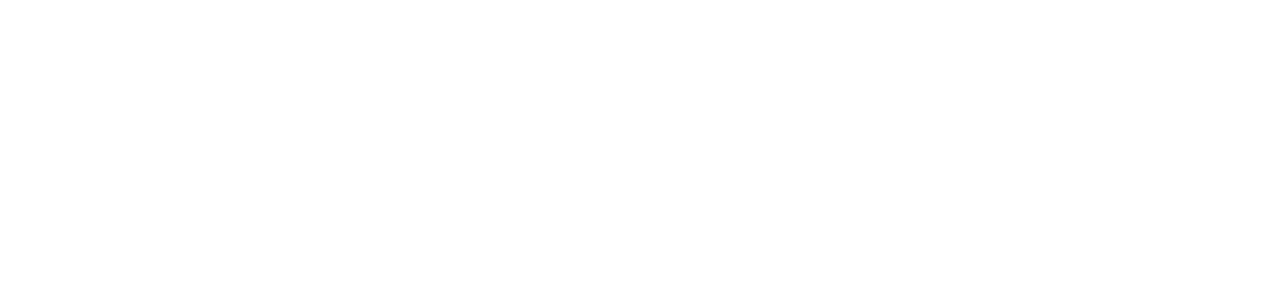
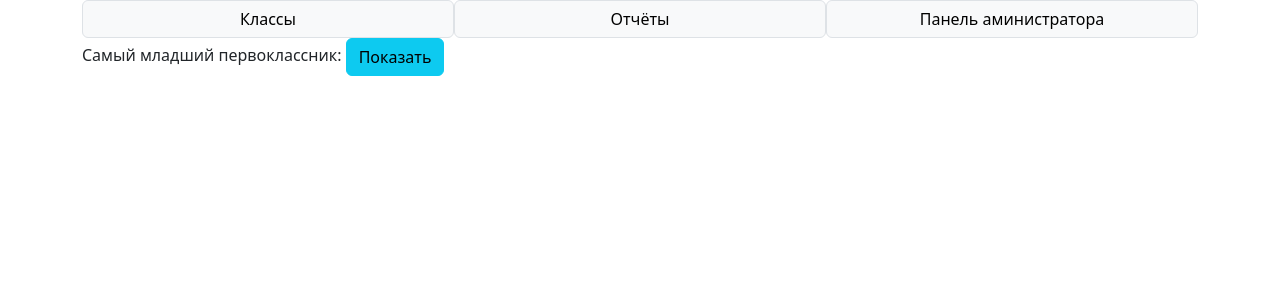
Before and after one commit to K0nstantinK0t/SchoolFrontend, a Vue app: page /reports in a window 1280 px wide. Before the commit this address had no page. Shown: the top 300 px of the page. Built offline with nearby package versions, Linux system fonts and the light colour scheme.

Commit message:
Added youngest student report

```diff
--- a/src/config.js
+++ b/src/config.js
@@ -12,4 +12,5 @@ export default {
     setClassTeacherURL: (classID)=>{
         return 'http://api.school.local/api/schoolclasses/'+classID+'/setTeacher'
     },
+    youngestStudentURL: 'http://api.school.local/api/students/youngest'
 }
--- a/src/router/index.js
+++ b/src/router/index.js
@@ -24,6 +24,11 @@ const router = createRouter({
       name: 'adminPanel',
       component: () => import('../views/AdminView.vue')
     },
+    {
+      path: '/reports',
+      name: 'reports',
+      component: () => import('../views/ReportsView.vue')
+    },
   ]
 })
 
--- /dev/null
+++ b/src/views/ReportsView.vue
@@ -0,0 +1,41 @@
+<script setup>
+import PageHeader from '@/components/PageHeader.vue'
+import { reactive } from 'vue'
+import config from '@/config.js'
+import axios from 'axios'
+const youngestStudentName = reactive([''])
+function showYoungestStudent(emit){
+  emit.preventDefault()
+  axios.get(config.youngestStudentURL)
+    .then(function(response){
+      console.log(response.data[0])
+      youngestStudentName.value =  response.data[0].surname
+        + ' '
+        + response.data[0].first_name
+        + ' '
+        +response.data[0].last_name
+
+      console.log(youngestStudentName)
+    })
+}
+</script>
+
+<template>
+  <page-header></page-header>
+  <div class="container">
+    <div class="row">
+      <p>
+      Самый младший первоклассник:
+        <span v-if="youngestStudentName.length">
+          {{youngestStudentName.value
+           }}
+        </span>
+        <button class="btn btn-info" @click="showYoungestStudent">Показать</button>
+      </p>
+    </div>
+  </div>
+</template>
+
+<style scoped>
+
+</style>
```
